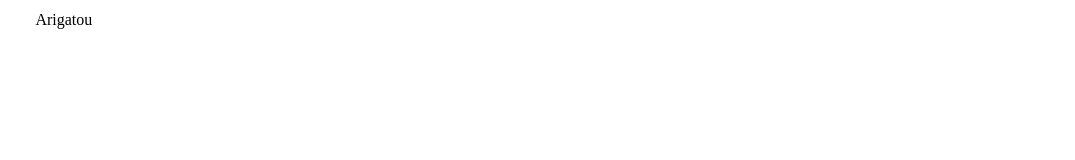
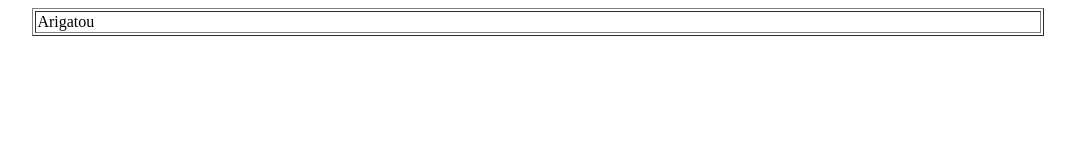
Before and after one commit to rubivazquezarmy-glitch/JUNGKOOK, a plain HTML site: page INDEX.html in a window 1280 px wide. Shown: the whole page, without its empty margins (102-1177 px from the left). Drawn offline with Linux system fonts and the light colour scheme.

Commit message:
Update INDEX.html

```diff
--- a/INDEX.html
+++ b/INDEX.html
@@ -4,7 +4,7 @@
     <title>ejercicio de prueba</title>
   <head>
   <body>
-    <table width="80%" align="center">
+    <table width="80%" align="center" border="1px">
      <tr>
       <td>Arigatou</td>
         </tr>
```
